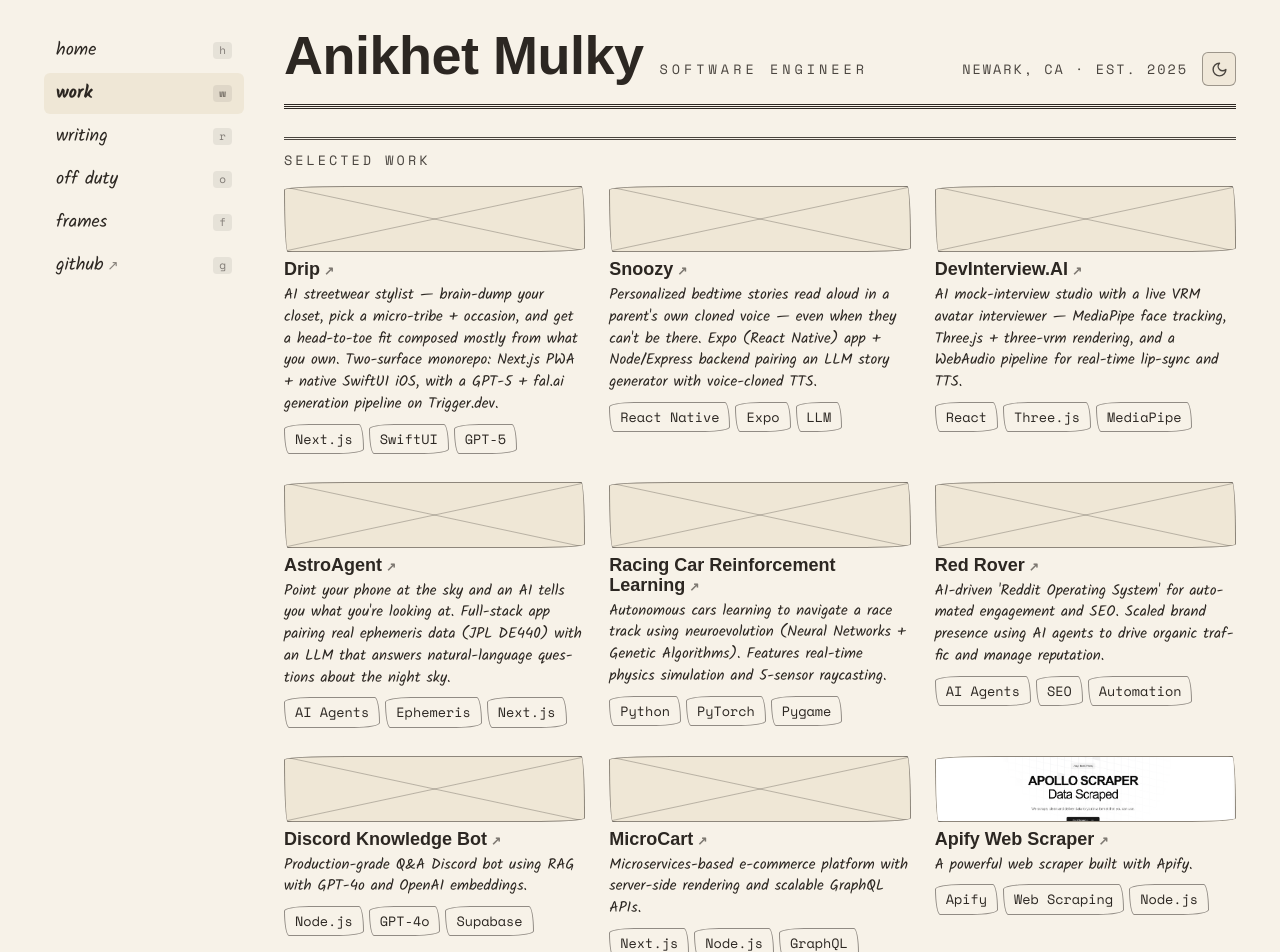
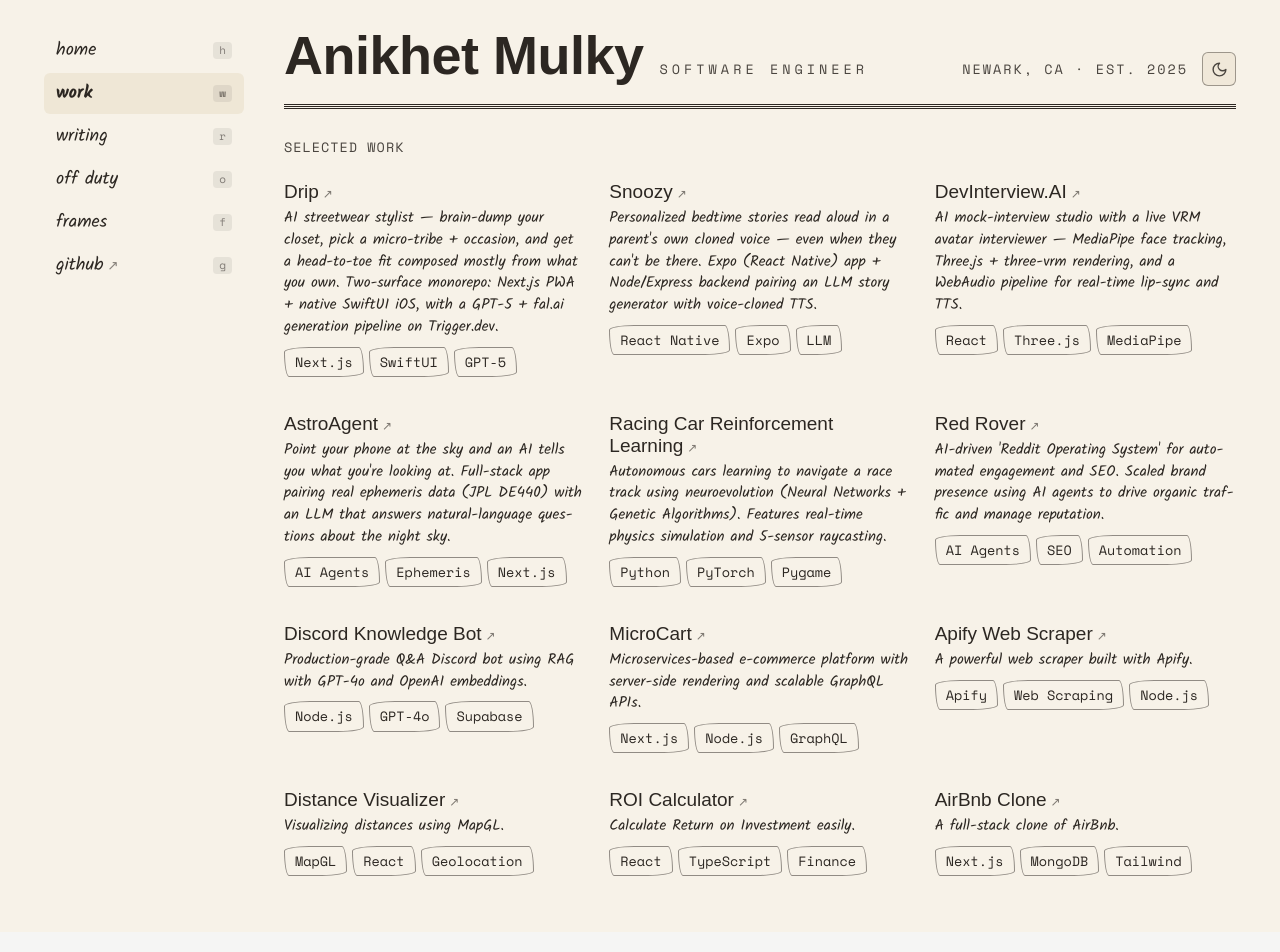
Before and after one commit to Anikhet/professional-portfolio, a Next.js app: page /work in a window 1280 px wide. Shown: the top 952 px of the page. Built offline with nearby package versions, Linux system fonts and the light colour scheme; a web font is replaced by a local one.

Commit message:
feat(editorial): cover-art games grid, lead work, drop now-playing

```diff
--- a/src/components/editorial/games-grid.tsx
+++ b/src/components/editorial/games-grid.tsx
@@ -48,14 +48,9 @@
         </figcaption>
       </div>
 
-      <div style={{ display: "flex", justifyContent: "space-between", alignItems: "baseline", gap: 8 }}>
-        <span className="ed-serif" style={{ fontWeight: 700, fontSize: "var(--ed-fs-title)", lineHeight: 1.2 }}>
-          {game.name}
-        </span>
-        <span className="ed-meta" style={{ fontSize: "var(--ed-fs-meta)", whiteSpace: "nowrap" }}>
-          {game.status}
-        </span>
-      </div>
+      <span className="ed-serif" style={{ fontWeight: 400, fontSize: "var(--ed-fs-title)", lineHeight: 1.2 }}>
+        {game.name}
+      </span>
     </figure>
   );
 }
--- a/src/components/editorial/off-duty-page.tsx
+++ b/src/components/editorial/off-duty-page.tsx
@@ -1,5 +1,5 @@
 /**
- * /off-duty page body — hobbies (with icons) plus a "now playing" games list.
+ * /off-duty page body — hobbies (with icons) plus the games cover grid.
  * Rendered inside the shared editorial shell.
  */
 import type { EditorialContent } from "@/types/editorial";
@@ -7,12 +7,18 @@
 import { OffDutyIcon } from "@/components/editorial/primitives";
 import { GamesGrid } from "@/components/editorial/games-grid";
 
-/** A double-rule small-caps section heading. */
-function Heading({ children }: { children: string }) {
+/** A small-caps section heading; `rule` adds the double-rule top border. */
+function Heading({ children, rule = true }: { children: string; rule?: boolean }) {
   return (
     <div
       className="ed-meta"
-      style={{ borderTop: "3px double var(--ed-ink)", paddingTop: 10, marginBottom: 18, fontSize: "var(--ed-fs-cap)", letterSpacing: "3px" }}
+      style={{
+        borderTop: rule ? "3px double var(--ed-ink)" : "none",
+        paddingTop: rule ? 10 : 0,
+        marginBottom: 18,
+        fontSize: "var(--ed-fs-cap)",
+        letterSpacing: "1px",
+      }}
     >
       {children}
     </div>
@@ -26,7 +32,7 @@
     <EditorialShell nav={nav} dateline={dateline} masthead={masthead}>
       <div style={{ marginTop: 28, display: "flex", flexDirection: "column", gap: 40 }}>
         <section>
-          <Heading>OFF DUTY</Heading>
+          <Heading rule={false}>OFF DUTY</Heading>
           <div style={{ display: "flex", flexWrap: "wrap", gap: "16px 36px" }}>
             {offDuty.map((entry) => (
               <div key={entry.label} style={{ display: "flex", alignItems: "center", gap: 10, fontSize: "var(--ed-fs-lead)" }}>
--- a/src/components/editorial/selected-work.tsx
+++ b/src/components/editorial/selected-work.tsx
@@ -1,18 +1,13 @@
 /**
  * "SELECTED WORK" band — three projects laid out as front-page stories, each
- * with a cover image, a clickable headline, the real description dek, and tag
- * chips.
- *
- * Each cover sits in a fixed-height box so images reserve their space and
- * don't shift the band as they load.
+ * with a clickable headline, the real description dek, and tag chips.
  */
-import Image from "next/image";
 import type { WorkStory } from "@/types/editorial";
-import { Chip, MediaPlaceholder } from "@/components/editorial/primitives";
+import { Chip } from "@/components/editorial/primitives";
 
 /** The project headline — a clickable external link with "↗" when a URL exists. */
 function WorkHeadline({ name, url }: { name: string; url?: string }) {
-  const headingStyle = { fontWeight: 700, fontSize: "var(--ed-fs-title)", margin: "8px 0 5px", lineHeight: 1.1 } as const;
+  const headingStyle = { fontWeight: 400, fontSize: 19, margin: "8px 0 5px", lineHeight: 1.15 } as const;
   if (!url) {
     return (
       <h3 className="ed-serif" style={headingStyle}>
@@ -38,27 +33,10 @@
   );
 }
 
-/** One project story card — cover, headline, dek, and tag chips. */
+/** One project story card — headline, dek, and tag chips (no cover image). */
 function WorkStoryCard({ story }: { story: WorkStory }) {
   return (
     <>
-      {story.image ? (
-        <div
-          className="ed-img ed-radius-0"
-          style={{ position: "relative", width: "100%", height: 66, overflow: "hidden" }}
-        >
-          <Image
-            src={story.image.src}
-            alt={story.image.alt}
-            fill
-            sizes="(max-width: 1024px) 30vw, 400px"
-            style={{ objectFit: "cover" }}
-          />
-        </div>
-      ) : (
-        <MediaPlaceholder height={66} radiusIndex={0} />
-      )}
-
       <WorkHeadline name={story.name} url={story.url} />
 
       <p className="ed-body" style={{ fontSize: "var(--ed-fs-role)", lineHeight: 1.45, margin: "0 0 8px" }}>
@@ -74,17 +52,15 @@
   );
 }
 
-/** The double-rule small-caps heading above a work layout. */
+/** The small-caps section heading above a work layout. */
 function WorkHeading({ children }: { children: string }) {
   return (
     <div
       className="ed-meta"
       style={{
-        borderTop: "3px double var(--ed-ink)",
-        paddingTop: 10,
         marginBottom: 16,
         fontSize: "var(--ed-fs-cap)",
-        letterSpacing: "3px",
+        letterSpacing: "1px",
       }}
     >
       {children}
@@ -128,7 +104,7 @@
 
   return (
     <>
-      <WorkHeading>{`${heading} ——————————————————————————`}</WorkHeading>
+      <WorkHeading>{heading}</WorkHeading>
 
       <div style={{ display: "flex", gap: 18 }}>
         {work.map((story, i) => (
```
